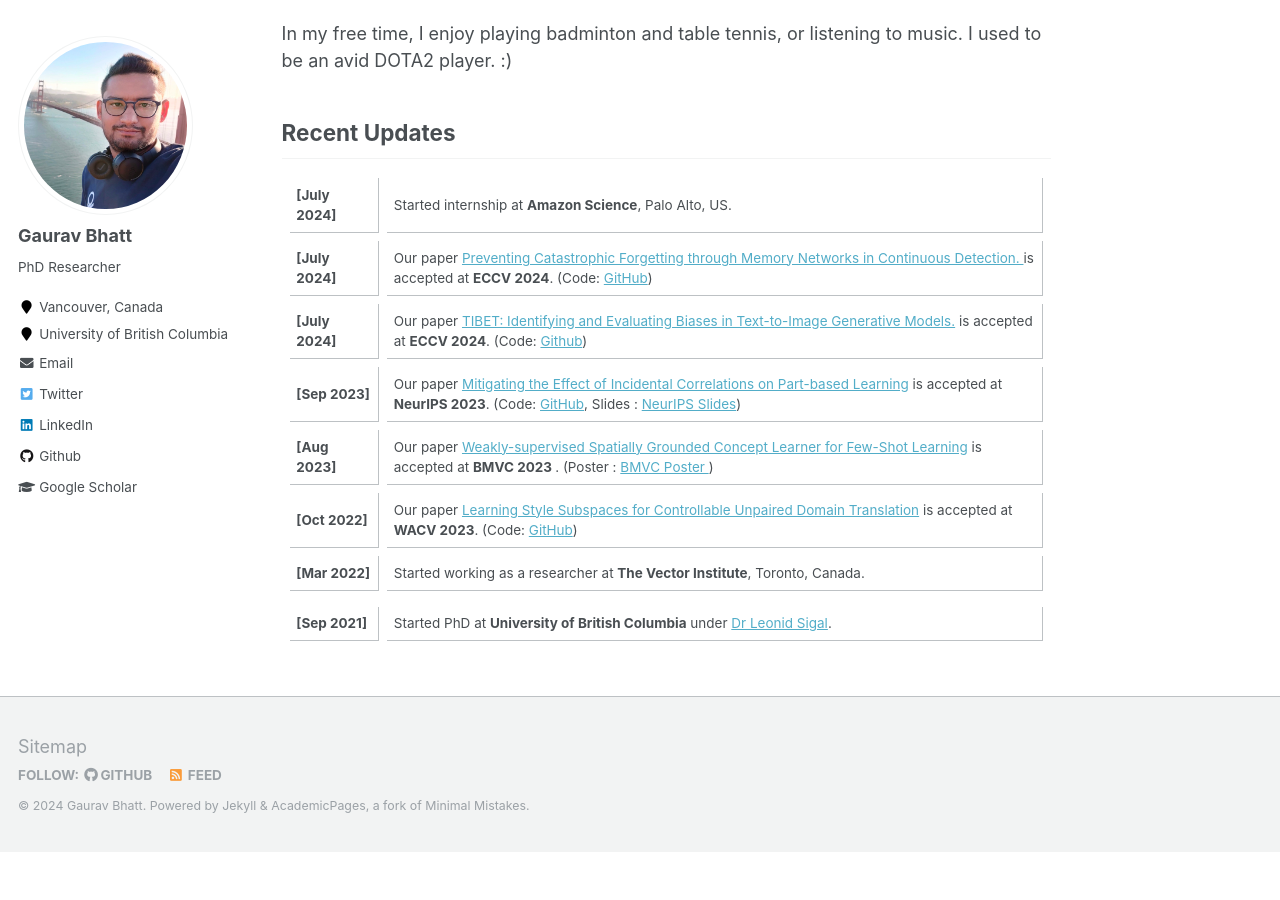
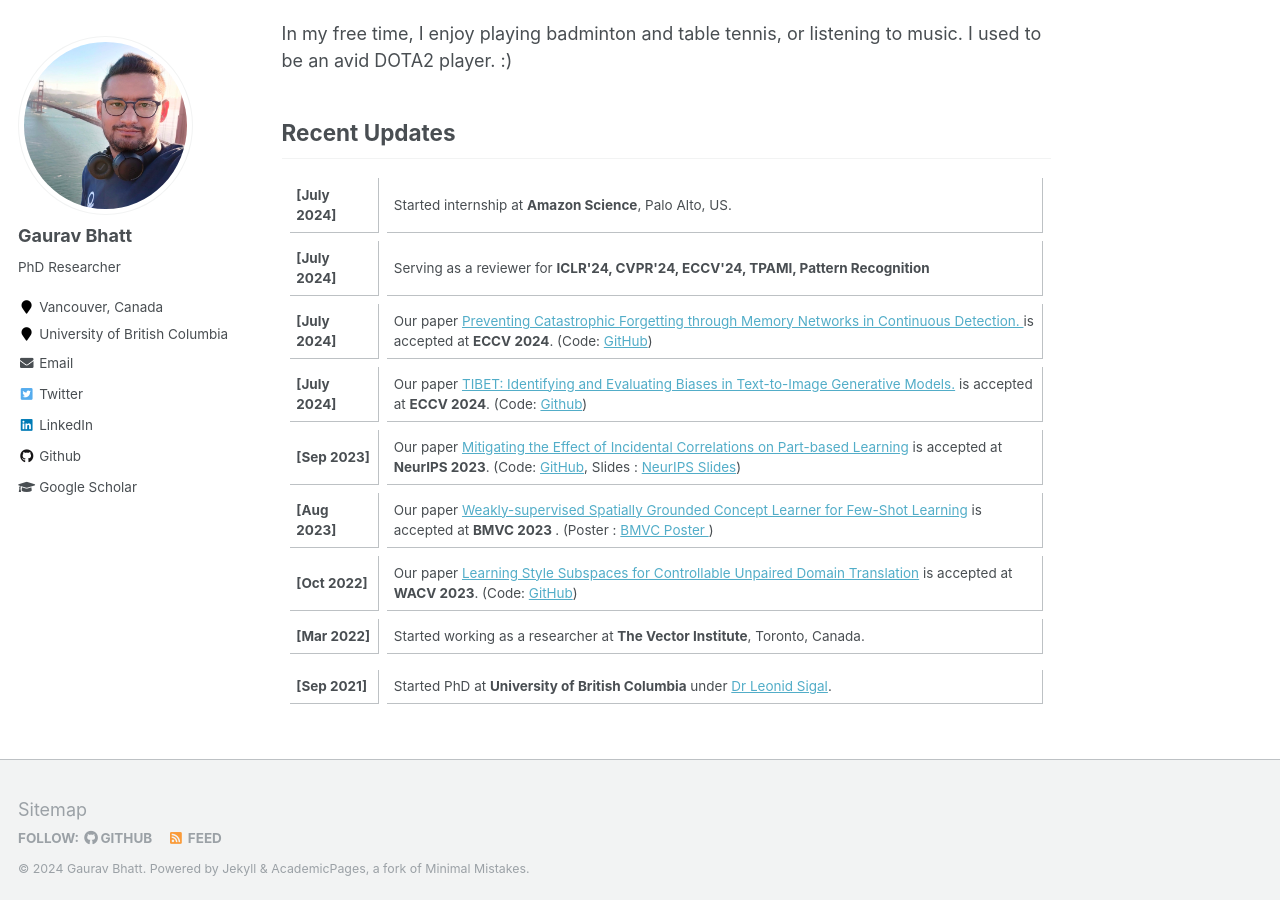
Before and after one commit to GauravBh1010tt/gauravbh1010tt.github.io, a Jekyll site: the page built from _pages/about.md, in a window 1280 px wide and 900 px high, scrolled down 615 px. Built offline with Jekyll 4.4.1, drawn with Linux system fonts in a browser that asks for light colours; before the commit the page ends 1467 px from its top, so only the background shows below that.

Commit message:
adding reviewer update

```diff
--- a/_pages/about.md
+++ b/_pages/about.md
@@ -30,9 +30,15 @@ In my free time, I enjoy playing badminton and table tennis, or listening to mus
 
 <table style="width:100%;border:1px;border-spacing:8px;border-collapse:separate;margin-right:auto;margin-left:auto;">
 
+
           <tr>
               <td style="width:12%"><strong> [July 2024] </strong></td>
               <td> Started internship at <b>Amazon Science</b>, Palo Alto, US.</td>
+          </tr>
+
+          <tr>
+              <td style="width:12%"><strong> [July 2024] </strong></td>
+              <td> Serving as a reviewer for <b>ICLR'24, CVPR'24, ECCV'24, TPAMI, Pattern Recognition </b> </td>
           </tr>
 
           <tr>
```
